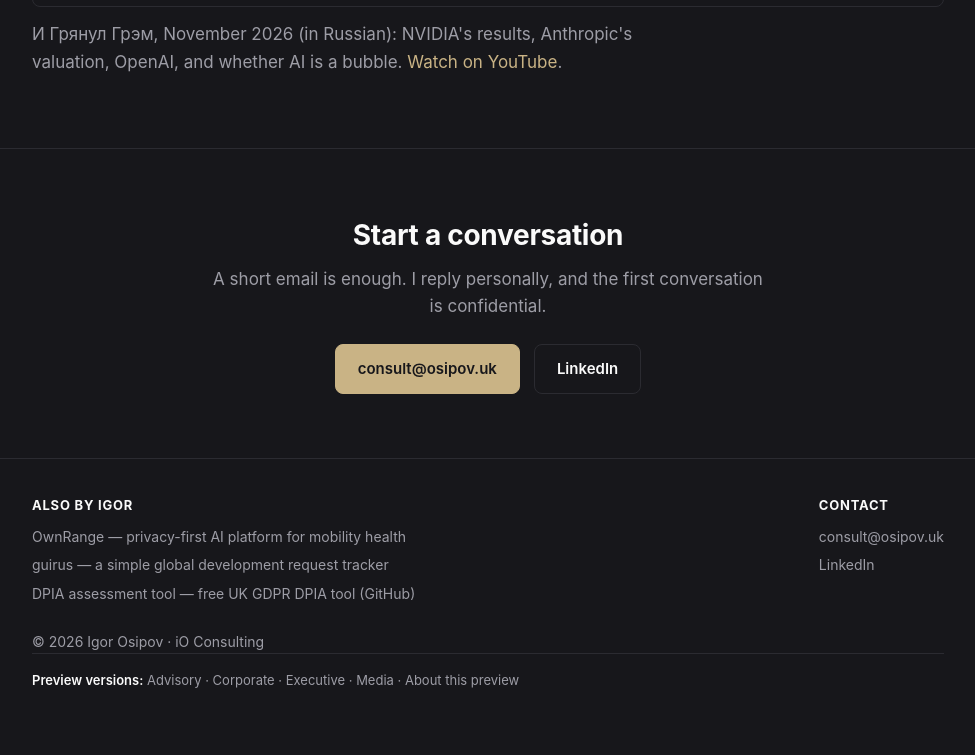
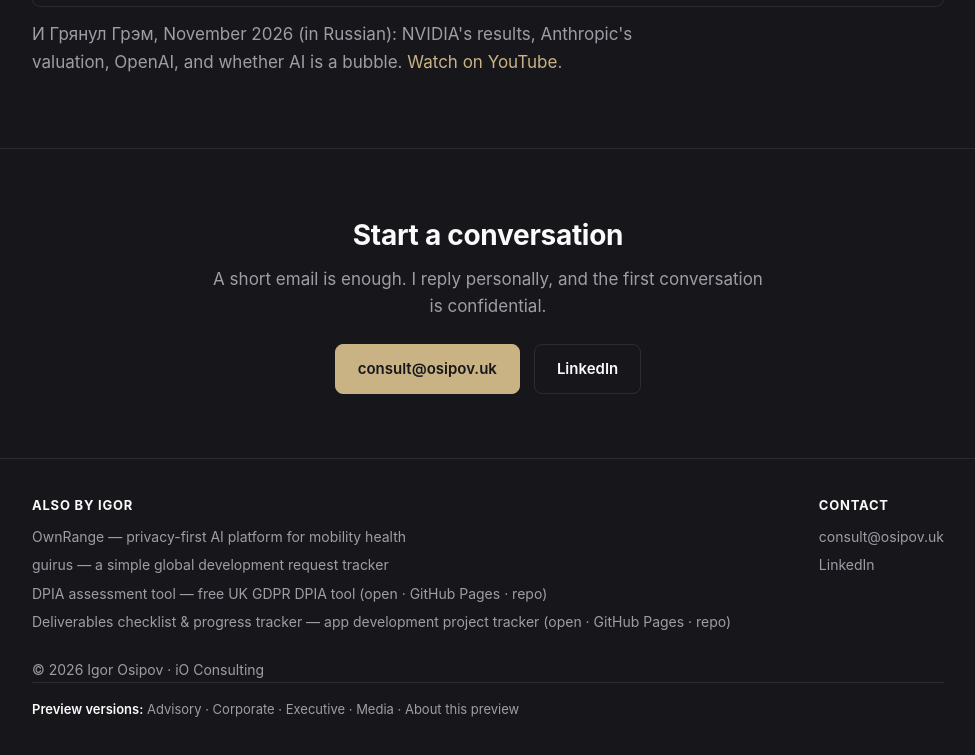
Before and after one commit to nicolapitersky/osipov-preview, a plain HTML site: page corporate/index.html in a window 1280 px wide. Shown: the part 3752-4507 px from the top of the page, without its empty margins (152-1127 px from the left). Drawn offline with Linux system fonts and the light colour scheme; grey boxes are pictures that could not be loaded.

Commit message:
Regenerate: restore tool links

```diff
--- a/corporate/index.html
+++ b/corporate/index.html
@@ -167,7 +167,8 @@
         <ul>
           <li><a href="https://www.ownrange.com">OwnRange</a> — privacy-first AI platform for mobility health</li>
           <li><a href="https://guirus.com">guirus</a> — a simple global development request tracker</li>
-          <li><a href="https://nicolapitersky.github.io/dpia-tool/">DPIA assessment tool</a> — free UK GDPR DPIA tool (<a href="https://github.com/nicolapitersky/dpia-tool">GitHub</a>)</li>
+          <li>DPIA assessment tool — free UK GDPR DPIA tool (<a href="https://osipov.uk/products/dpia.html">open</a> · <a href="https://nicolapitersky.github.io/dpia-tool/">GitHub Pages</a> · <a href="https://github.com/nicolapitersky/dpia-tool">repo</a>)</li>
+          <li>Deliverables checklist &amp; progress tracker — app development project tracker (<a href="https://osipov.uk/products/project-tracker.html">open</a> · <a href="https://nicolapitersky.github.io/io-pm-tracker/">GitHub Pages</a> · <a href="https://github.com/nicolapitersky/io-pm-tracker">repo</a>)</li>
         </ul>
       </div>
       <div>
```
